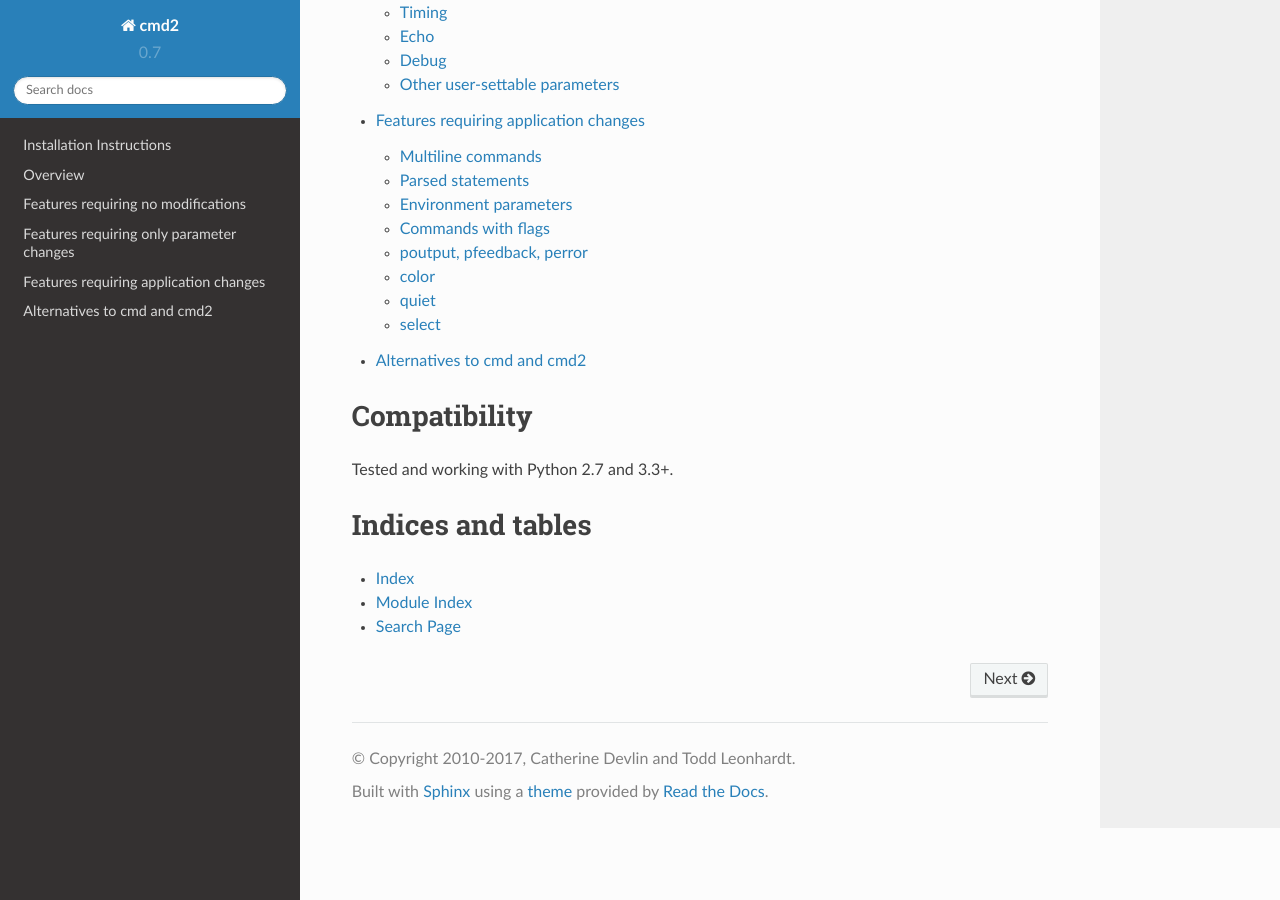
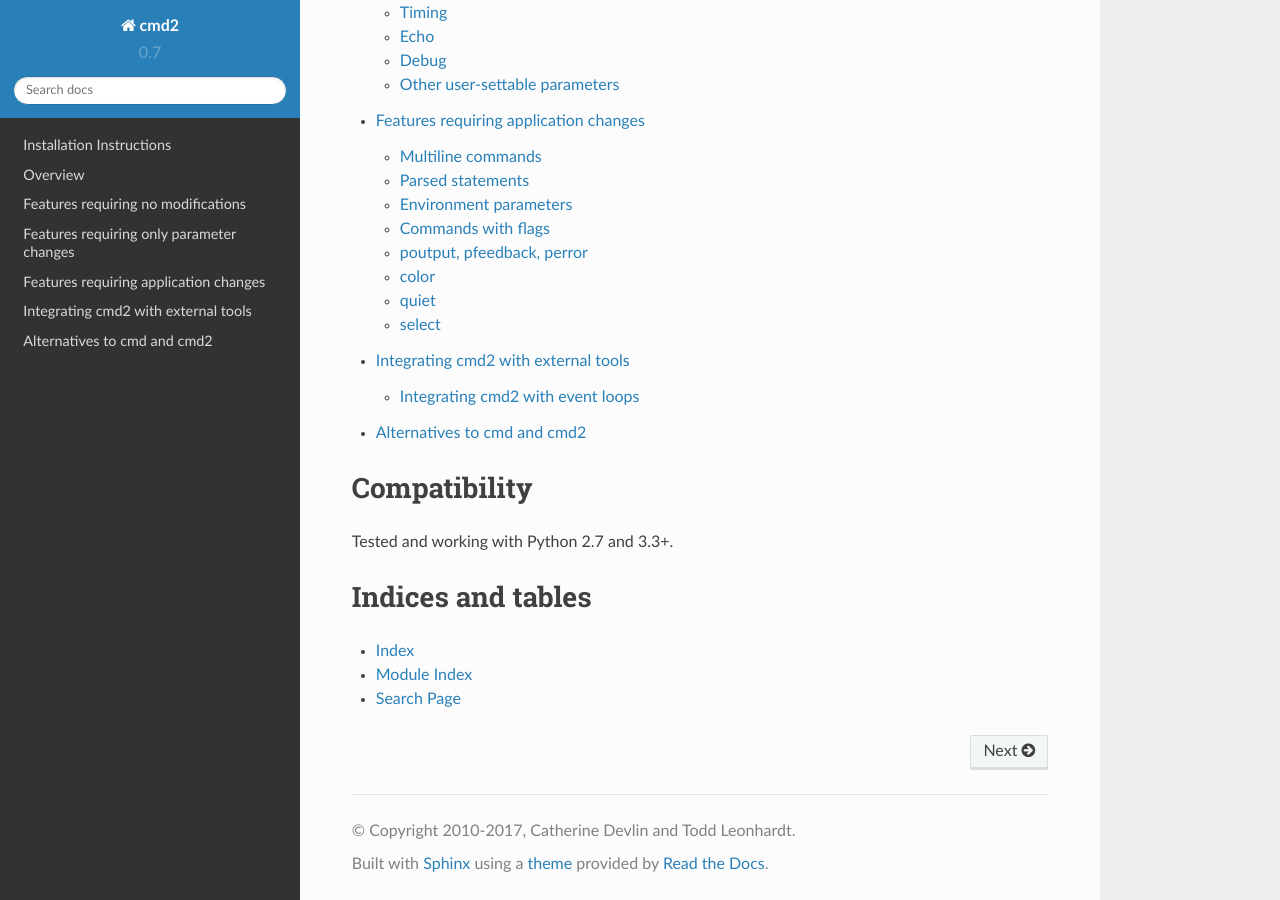
Before and after one commit to python-cmd2/cmd2, a Sphinx documentation site: the page built from docs/index.rst, in a window 1280 px wide and 900 px high, scrolled down 1597 px. Built offline with Sphinx 7.4.7 and the Read the Docs theme 2.0.0, drawn with Linux system fonts in a browser that asks for light colours; some of the changed lines change nothing that is shown.

Commit message:
Updated the Sphinx docs
Added info on how to run cmd2 applications in a manner where cmd2
doesn't own the main loop so that the apps can be integrated with
event loops.

```diff
--- a/docs/index.rst
+++ b/docs/index.rst
@@ -64,6 +64,7 @@
    freefeatures
    settingchanges
    unfreefeatures
+   integrating
    alternatives
 
 Compatibility
--- /dev/null
+++ b/docs/integrating.rst
@@ -0,0 +1,71 @@
+.. cmd2 documentation for integration with other tools
+
+Integrating cmd2 with external tools
+====================================
+
+Throughout this documentation we have focused on the **90%** use case, that is the use case we believe around 90+% of
+our user base is looking for.  This focuses on ease of use and the best out-of-the-box experience where developers get
+the most functionality for the least amount of effort.  We are talking about running cmd2 applications with the
+``cmdloop()`` method::
+
+    from cmd2 import Cmd
+    class App(Cmd):
+        # customized attributes and methods here
+    app = App()
+    app.cmdloop()
+
+However, there are some limitations to this way of using
+``cmd2``, mainly that ``cmd2`` owns the inner loop of a program.  This can be unnecessarily restrictive and can prevent
+using libraries which depend on controlling their own event loop.
+
+
+Integrating cmd2 with event loops
+---------------------------------
+
+Many Python concurrency libraries involve or require an event loop which they are in control of such as asyncio_,
+gevent_, Twisted_, etc.
+
+.. _asyncio: https://docs.python.org/3/library/asyncio.html
+.. _gevent: http://www.gevent.org/
+.. _Twisted: https://twistedmatrix.com
+
+``cmd2`` applications can be executed in a fashion where ``cmd2`` doesn't own the main loop for the program by using
+code like the following::
+
+    import cmd2
+
+    class Cmd2EventBased(cmd2.Cmd):
+        def __init__(self):
+            cmd2.Cmd.__init__(self)
+
+        # ... your class code here ...
+
+    if __name__ == '__main__':
+        app = Cmd2EventBased()
+        app.preloop()
+
+        # Do this within whatever event loop mechanism you wish to run a single command
+        cmd_line_text = "help history"
+        app.onecmd_plus_hooks(cmd_line_text)
+
+        app.postloop()
+
+The **onecmd_plus_hooks()** method will do the following to execute a single ``cmd2`` command in a normal fashion:
+
+#. Parse the command line text
+#. Execute postparsing_precmd()
+#. Add the command to the history
+#. Apply output redirection, if present
+#. Execute precmd()
+#. Execute onecmd() - this is what actually runs the command
+#. Execute postcmd()
+#. Undo output rediriection (if present) and perform piping, if present
+#. Execute postparsing_postcmd()
+
+Running in this fashion enables the ability to integrate with an external event loop.  However, how to integrate with
+any specific event loop is beyond the scope of this documentation.  Please note that running in this fashion comes with
+several disadvantages, including:
+
+* Requires the developer to write more code
+* Does not support transcript testing
+* Does not allow commands at invocation via command-line arguments
```
